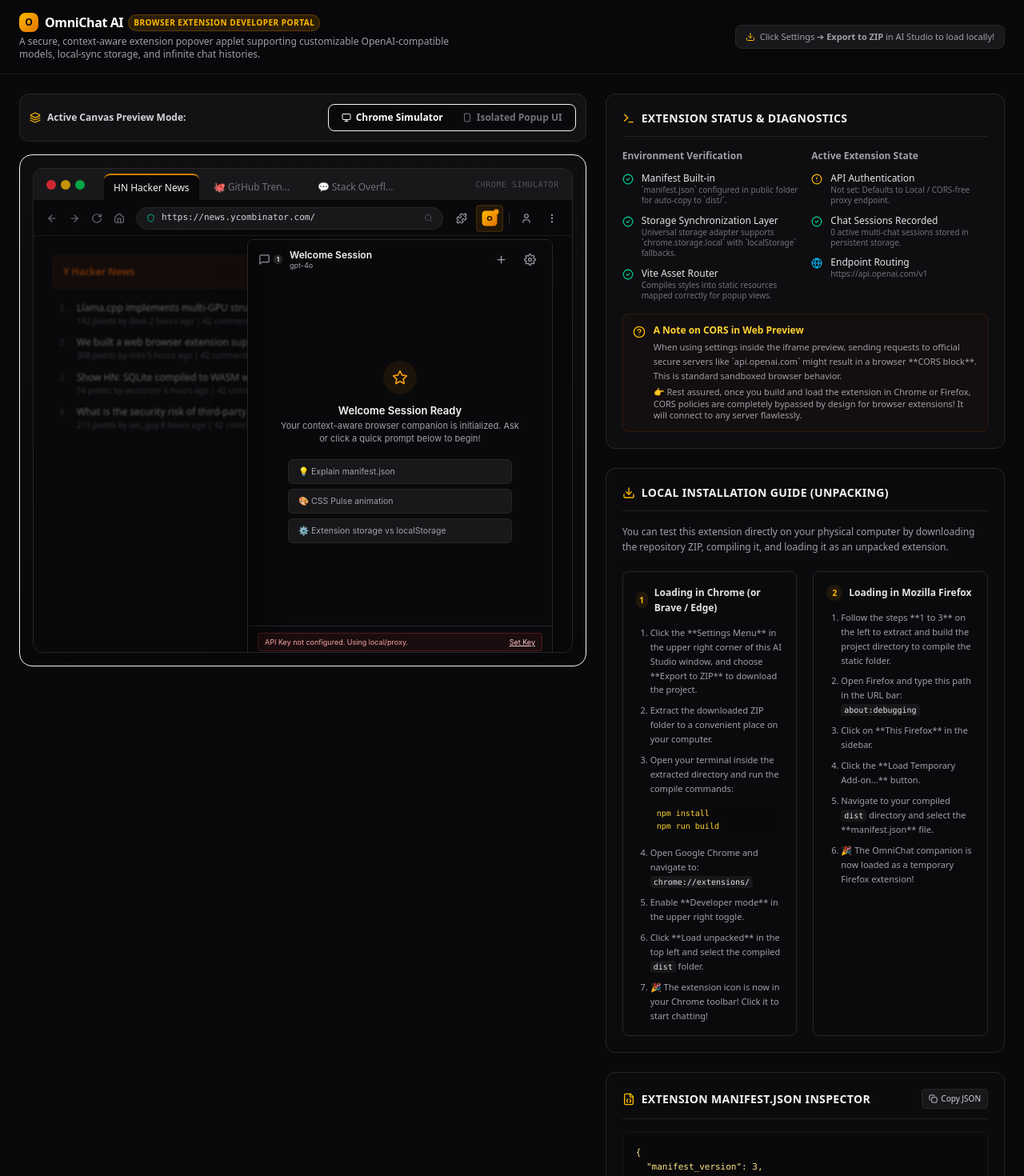
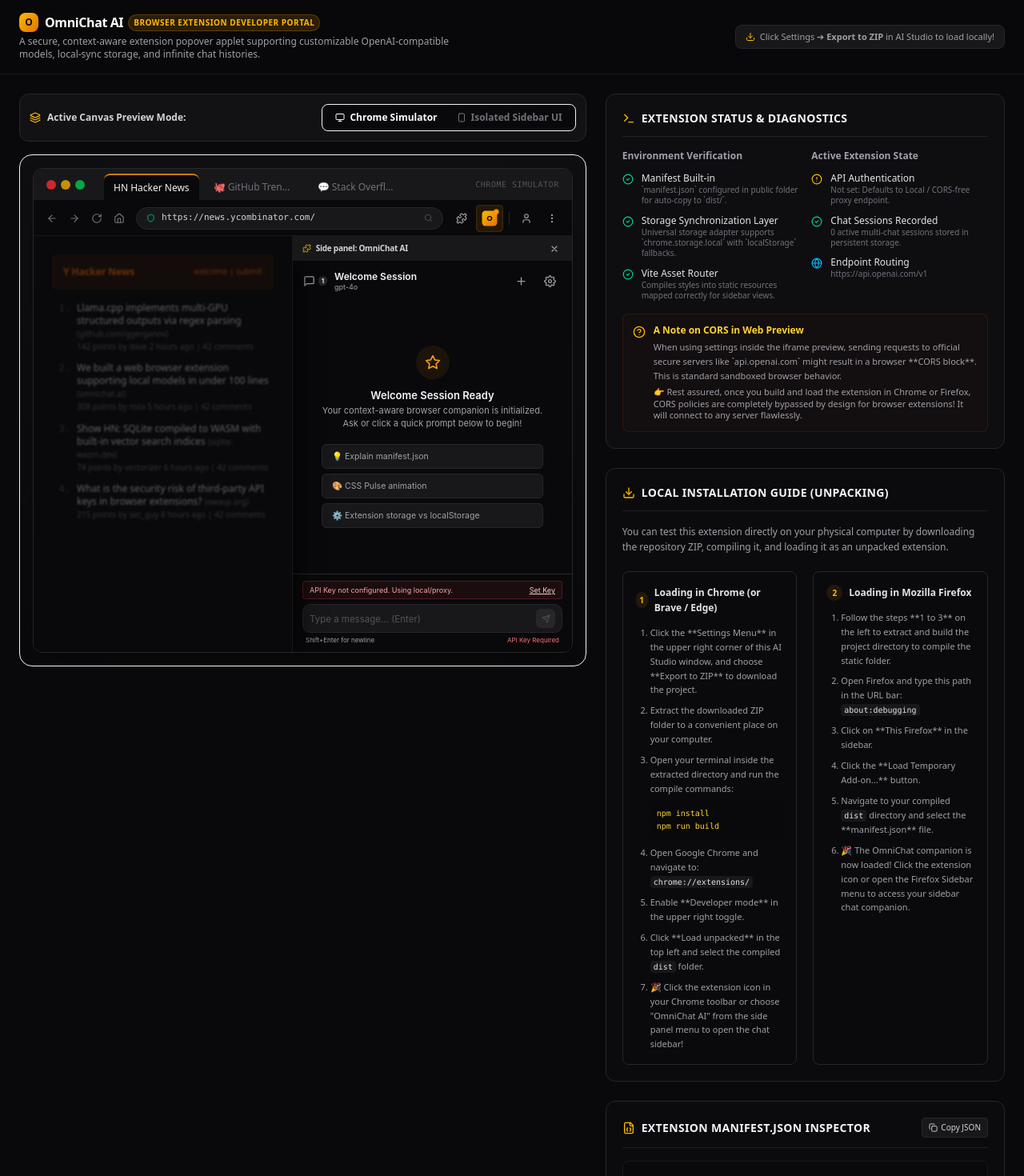
Before and after one commit to Dynithium/AcceleratedLogicExtension2, a React (Vite) app: page / in a window 1280 px wide. Shown: the top 1470 px of the page at 80% size. Built offline with nearby package versions, Linux system fonts and the light colour scheme.

Commit message:
feat(extension): migrate from popup to side panel
Update manifest to use the sidePanel API, configure background service worker, and adjust the UI simulation and styles to support a sidebar layout.

```diff
--- /dev/null
+++ b/background.js
@@ -0,0 +1,12 @@
+/**
+ * @license
+ * SPDX-License-Identifier: Apache-2.0
+ */
+
+// Configure side panel behavior to open on action click (extension icon click)
+chrome.runtime.onInstalled.addListener(() => {
+  if (chrome.sidePanel && chrome.sidePanel.setPanelBehavior) {
+    chrome.sidePanel.setPanelBehavior({ openPanelOnActionClick: true })
+      .catch((error) => console.error("Error setting sidePanel behavior:", error));
+  }
+});
--- a/popup.html
+++ b/popup.html
@@ -29,11 +29,14 @@
       --sidebar-width: 250px;
     }
 
+    html, body {
+      height: 100%;
+      width: 100%;
+    }
+
     body {
       background-color: var(--bg-main);
       color: var(--text-main);
-      width: 380px;
-      height: 580px;
       overflow: hidden;
       display: flex;
       flex-direction: column;
--- a/src/App.tsx
+++ b/src/App.tsx
@@ -86,7 +86,7 @@
                 id="preview_mode_standalone"
               >
                 <Smartphone size={12} />
-                <span>Isolated Popup UI</span>
+                <span>Isolated Sidebar UI</span>
               </button>
             </div>
           </div>
@@ -105,17 +105,28 @@
                 <ExtensionSimulator />
               </div>
             ) : (
-              <div className="flex flex-col items-center justify-center space-y-3">
-                <div className="rounded-xl overflow-hidden border border-zinc-800 shadow-2xl relative">
-                  {/* Decorative guide bounding box */}
+              <div className="flex flex-col items-center justify-center space-y-3 w-full max-w-sm px-4">
+                <div className="w-full rounded-xl overflow-hidden border border-zinc-800 shadow-2xl relative bg-zinc-950 flex flex-col h-[540px]">
+                  {/* Sidebar simulated header */}
+                  <div className="h-8 bg-zinc-900 border-b border-zinc-950 px-3 flex items-center justify-between text-[10px] text-zinc-400 font-medium shrink-0 select-none">
+                    <span className="flex items-center gap-1.5 font-bold tracking-tight text-zinc-300">
+                      <Puzzle size={11} className="text-amber-400" />
+                      Side panel: OmniChat AI
+                    </span>
+                    <div className="h-3.5 w-3.5 flex items-center justify-center rounded text-zinc-500">
+                      <svg className="w-3 h-3" fill="none" stroke="currentColor" strokeWidth="2.5" viewBox="0 0 24 24">
+                        <path strokeLinecap="round" strokeLinejoin="round" d="M6 18L18 6M6 6l12 12" />
+                      </svg>
+                    </div>
+                  </div>
                   <iframe
                     src="/popup.html"
-                    className="w-[380px] h-[580px] border-none bg-zinc-950"
+                    className="flex-1 w-full border-none bg-zinc-950"
                     title="OmniChat Extension Standalone"
                   />
                 </div>
-                <div className="text-[10px] text-zinc-600 font-mono tracking-wider">
-                  BOUNDS: 380px × 580px (CHROME DEFAULT POPUP)
+                <div className="text-[10px] text-zinc-600 font-mono tracking-wider text-center">
+                  BOUNDS: RESPONSIVE SIDEBAR WIDTH (SIMULATED SIDE PANEL)
                 </div>
               </div>
             )}
--- a/src/components/DiagnosticsPanel.tsx
+++ b/src/components/DiagnosticsPanel.tsx
@@ -35,7 +35,7 @@
       setChats(c);
     };
 
-    // Poll every 1.5 seconds to reflect settings changes from the popup in real-time
+    // Poll every 1.5 seconds to reflect settings changes from the side panel in real-time
     const interval = setInterval(checkState, 1500);
     checkState();
     return () => clearInterval(interval);
@@ -47,10 +47,20 @@
   "version": "1.0.0",
   "description": "A context-aware AI chat client supporting customizable OpenAI-compatible API endpoints, custom model IDs, and local message storage.",
   "permissions": [
-    "storage"
+    "storage",
+    "sidePanel"
   ],
+  "background": {
+    "service_worker": "background.js"
+  },
+  "side_panel": {
+    "default_path": "popup.html"
+  },
+  "sidebar_action": {
+    "default_panel": "popup.html",
+    "default_title": "OmniChat AI"
+  },
   "action": {
-    "default_popup": "index.html",
     "default_title": "OmniChat AI"
   },
   "icons": {
@@ -99,7 +109,7 @@
                 <CheckCircle2 size={14} className="text-emerald-400 shrink-0 mt-0.5" />
                 <div>
                   <p className="font-medium text-zinc-200">Vite Asset Router</p>
-                  <p className="text-[10px] text-zinc-500">Compiles styles into static resources mapped correctly for popup views.</p>
+                  <p className="text-[10px] text-zinc-500">Compiles styles into static resources mapped correctly for sidebar views.</p>
                 </div>
               </div>
             </div>
@@ -206,7 +216,7 @@
                   Click **Load unpacked** in the top left and select the compiled <code className="bg-zinc-900 px-1 py-0.5 rounded font-mono text-zinc-200 text-[10px]">dist</code> folder.
                 </li>
                 <li>
-                  🎉 The extension icon is now in your Chrome toolbar! Click it to start chatting!
+                  🎉 Click the extension icon in your Chrome toolbar or choose "OmniChat AI" from the side panel menu to open the chat sidebar!
                 </li>
               </ol>
             </div>
@@ -234,7 +244,7 @@
                   Navigate to your compiled <code className="bg-zinc-900 px-1 py-0.5 rounded font-mono text-zinc-200 text-[10px]">dist</code> directory and select the **manifest.json** file.
                 </li>
                 <li>
-                  🎉 The OmniChat companion is now loaded as a temporary Firefox extension!
+                  🎉 The OmniChat companion is now loaded! Click the extension icon or open the Firefox Sidebar menu to access your sidebar chat companion.
                 </li>
               </ol>
             </div>
--- a/src/components/ExtensionSimulator.tsx
+++ b/src/components/ExtensionSimulator.tsx
@@ -134,7 +134,7 @@
                 ? 'text-amber-400 bg-amber-500/10 scale-105 border border-amber-500/20'
                 : 'text-zinc-400 hover:text-white hover:bg-zinc-900'
             }`}
-            title="OmniChat AI Assistant Popup"
+            title="OmniChat AI Assistant Sidebar"
             id="simulator_extension_badge"
           >
             {/* Custom extension icon graphic */}
@@ -161,11 +161,11 @@
         </div>
       </div>
 
-      {/* BROWSER VIEW AREA & OVERLAID EXTENSION POPUP */}
-      <div className="flex-1 relative bg-zinc-950 overflow-hidden flex flex-col items-center justify-center select-text">
+      {/* BROWSER VIEW AREA & SIDEBAR */}
+      <div className="flex-1 relative bg-zinc-950 overflow-hidden flex flex-row select-text">
 
         {/* WEBPAGE BACKDROP MOCKUP */}
-        <div className="absolute inset-0 p-6 flex flex-col overflow-y-auto space-y-6 select-none opacity-40 pointer-events-none filter blur-[1px]">
+        <div className="flex-1 p-6 flex flex-col overflow-y-auto space-y-6 select-none opacity-40 pointer-events-none filter blur-[1px]">
           {currentTab === 'Hacker News' ? (
             /* MOCK HACKER NEWS SITE */
             <div className="max-w-2xl w-full mx-auto space-y-4">
@@ -239,28 +239,46 @@
           )}
         </div>
 
-        {/* CLICK-TO-OPEN TIP (ONLY IF POPUP IS CLOSED) */}
+        {/* CLICK-TO-OPEN TIP (ONLY IF SIDE PANEL IS CLOSED) */}
         {!isOpen && (
-          <div className="flex flex-col items-center gap-2 cursor-pointer text-center max-w-[280px]" onClick={() => setIsOpen(true)}>
+          <div className="absolute inset-0 flex flex-col items-center justify-center gap-2 cursor-pointer text-center max-w-[280px] mx-auto" onClick={() => setIsOpen(true)}>
             <div className="h-12 w-12 rounded-full bg-amber-500/10 flex items-center justify-center animate-bounce">
               <Puzzle className="text-amber-400" size={24} />
             </div>
             <p className="text-xs font-semibold text-zinc-300">The Extension is Installed!</p>
             <p className="text-[10px] text-zinc-500 leading-relaxed">
-              Click the <strong className="text-amber-400">OmniChat (O) icon</strong> in the simulated browser toolbar above to open the AI chat panel.
+              Click the <strong className="text-amber-400">OmniChat (O) icon</strong> in the simulated browser toolbar above to open the side panel.
             </p>
           </div>
         )}
 
-        {/* FLOATING ACTION EXTENSION POPUP IN PLACE */}
+        {/* INTEGRATED CHROME SIDE PANEL */}
         {isOpen && (
           <div
-            className="absolute right-6 top-1 border border-zinc-800 rounded-lg shadow-2xl overflow-hidden animate-in fade-in slide-in-from-top-4 duration-200 z-10"
-            id="simulator_popup_wrapper"
+            className="w-[300px] sm:w-[320px] md:w-[350px] h-full border-l border-zinc-900 bg-zinc-950 flex flex-col shrink-0 animate-in slide-in-from-right duration-200 z-10"
+            id="simulator_sidebar_wrapper"
           >
+            {/* Side Panel Header bar */}
+            <div className="h-8 bg-zinc-900 border-b border-zinc-950 px-3 flex items-center justify-between text-[10px] text-zinc-400 font-medium shrink-0 select-none">
+              <span className="flex items-center gap-1.5 font-bold tracking-tight text-zinc-300">
+                <Puzzle size={11} className="text-amber-400" />
+                Side panel: OmniChat AI
+              </span>
+              <button
+                onClick={() => setIsOpen(false)}
+                className="hover:text-white p-1 rounded hover:bg-zinc-800 transition-colors cursor-pointer"
+                title="Close side panel"
+              >
+                <svg className="w-3 h-3" fill="none" stroke="currentColor" strokeWidth="2.5" viewBox="0 0 24 24">
+                  <path strokeLinecap="round" strokeLinejoin="round" d="M6 18L18 6M6 6l12 12" />
+                </svg>
+              </button>
+            </div>
+
+            {/* Responsive Extension content inside panel iframe */}
             <iframe
               src="/popup.html"
-              className="w-[380px] h-[580px] border-none bg-zinc-950"
+              className="flex-1 w-full border-none bg-zinc-950"
               title="OmniChat Extension Simulated"
             />
           </div>
--- a/vite.config.ts
+++ b/vite.config.ts
@@ -9,7 +9,7 @@
   return {
     name: 'copy-extension-files',
     closeBundle() {
-      const files = ['manifest.json', 'popup.html', 'popup.js', 'icon16.png', 'icon48.png', 'icon128.png'];
+      const files = ['manifest.json', 'popup.html', 'popup.js', 'background.js', 'icon16.png', 'icon48.png', 'icon128.png'];
       const distDir = path.resolve(__dirname, 'dist');
       if (!fs.existsSync(distDir)) {
         fs.mkdirSync(distDir, { recursive: true });
```
Also changed, not shown: manifest.json.
